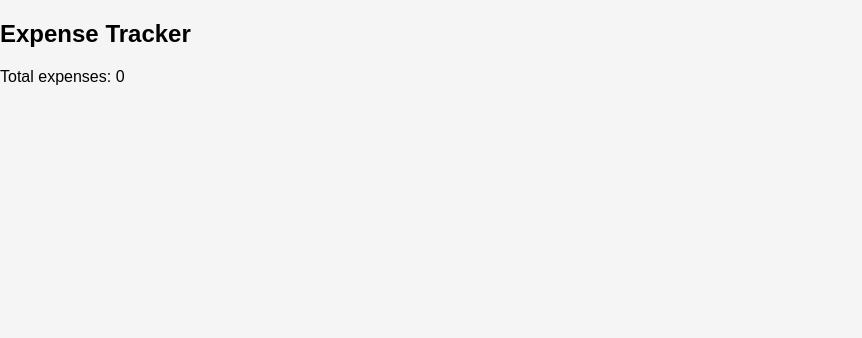
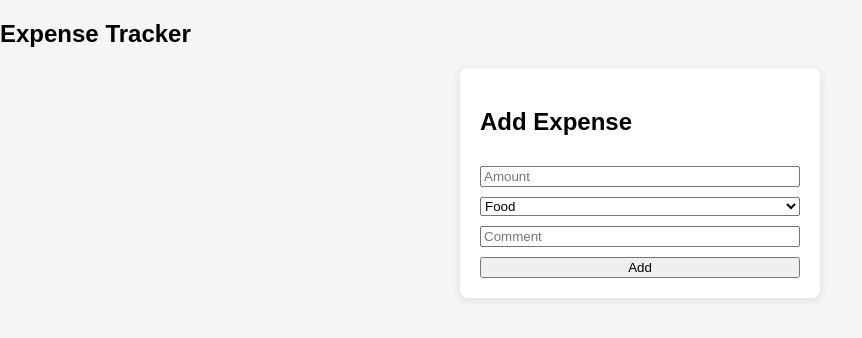
Before and after one commit to Axuta/expense-tracker, a React (Vite) app: page / in a window 1280 px wide. Shown: the top 338 px of the page, without its empty margins (0-862 px from the left). Built offline with nearby package versions, Linux system fonts and the light colour scheme.

Commit message:
Add expense form with validation

```diff
--- a/index.html
+++ b/index.html
@@ -9,5 +9,6 @@
   <body>
     <div id="root"></div>
     <script type="module" src="/src/main.jsx"></script>
+
   </body>
 </html>
--- a/src/App.jsx
+++ b/src/App.jsx
@@ -1,13 +1,18 @@
 import { useState } from "react";
 import Header from "./components/Header";
+import ExpenseForm from "./components/ExpenseForm";
 
 function App() {
   const [expenses, setExpenses] = useState([]);
 
+  const addExpense = (expense) => {
+    setExpenses((prev) => [expense, ...prev]);
+  };
+
   return (
     <div>
       <Header />
-      <p>Total expenses: {expenses.length}</p>
+      <ExpenseForm onAdd={addExpense} />
     </div>
   );
 }
--- /dev/null
+++ b/src/components/ExpenseForm.jsx
@@ -0,0 +1,68 @@
+import { useState } from "react";
+
+const CATEGORIES = ["Food", "Transport", "Entertainment", "Health", "Other"];
+
+function ExpenseForm({ onAdd }) {
+  const [amount, setAmount] = useState("");
+  const [category, setCategory] = useState("Food");
+  const [comment, setComment] = useState("");
+  const [error, setError] = useState("");
+
+  const handleSubmit = (e) => {
+    e.preventDefault();
+
+    if (!amount || Number(amount) <= 0) {
+      setError("Amount must be a positive number");
+      return;
+    }
+
+    const newExpense = {
+      id: crypto.randomUUID(),
+      amount: Number(amount),
+      category,
+      comment: comment.trim(),
+      date: new Date().toISOString(),
+    };
+
+    onAdd(newExpense);
+    setAmount("");
+    setComment("");
+    setError("");
+  };
+
+  return (
+    <form onSubmit={handleSubmit}>
+      <h2>Add Expense</h2>
+
+      <input
+        type="number"
+        min="0"
+        step="0.01"
+        placeholder="Amount"
+        value={amount}
+        onChange={(e) => setAmount(e.target.value)}
+      />
+
+      <select value={category} onChange={(e) => setCategory(e.target.value)}>
+        {CATEGORIES.map((cat) => (
+          <option key={cat} value={cat}>
+            {cat}
+          </option>
+        ))}
+      </select>
+
+      <input
+        type="text"
+        placeholder="Comment"
+        value={comment}
+        onChange={(e) => setComment(e.target.value)}
+      />
+
+      {error && <p className="error">{error}</p>}
+
+      <button type="submit">Add</button>
+    </form>
+  );
+}
+
+export default ExpenseForm;
--- a/src/index.css
+++ b/src/index.css
@@ -3,3 +3,19 @@ body {
   font-family: Arial, sans-serif;
   background: #f5f5f5;
 }
+form {
+  display: flex;
+  flex-direction: column;
+  gap: 10px;
+  max-width: 320px;
+  margin: 20px auto;
+  padding: 20px;
+  background: white;
+  border-radius: 8px;
+  box-shadow: 0 2px 8px rgba(0, 0, 0, 0.1);
+}
+
+.error {
+  color: #d32f2f;
+  margin: 0;
+}
```
